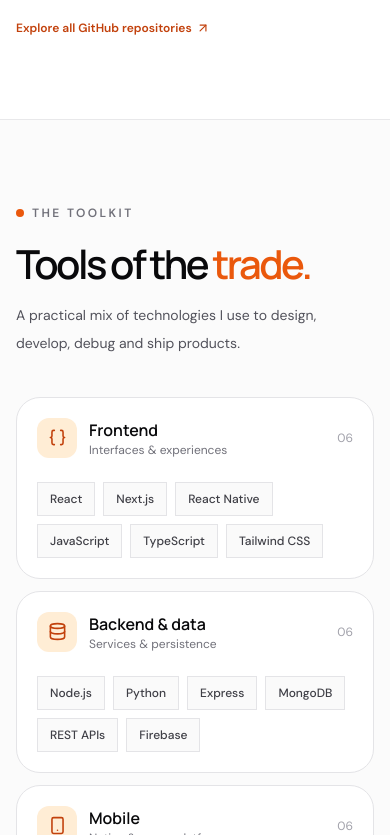
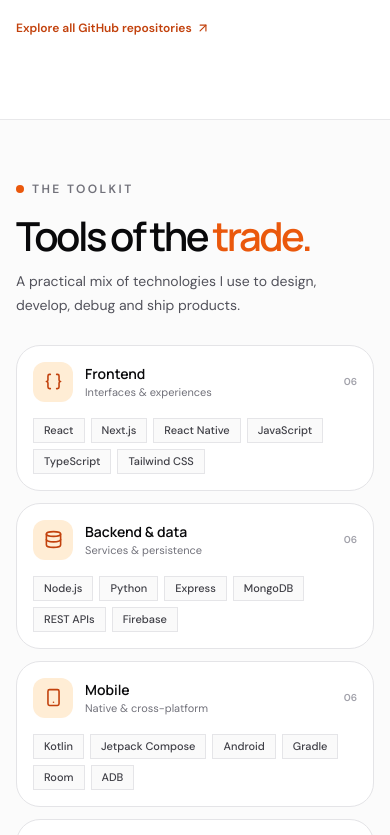
Before and after one commit to hustlewithvikram/vikram, a Next.js app: page / in a window 390 px wide. Shown: the part 4669-5504 px from the top of the page. Built offline with nearby package versions, Linux system fonts and the light colour scheme; what tailwind-clip-path would draw is missing.

Commit message:
Refine compact responsive technology stack

```diff
--- a/app/components/ui/SkillGrid.tsx
+++ b/app/components/ui/SkillGrid.tsx
@@ -12,17 +12,45 @@ const groups = [
 
 export default function SkillGrid() {
   return (
-    <section id="skills" className="section-space border-y border-zinc-200/80 bg-zinc-50/80 dark:border-zinc-800 dark:bg-zinc-900/35">
+    <section id="skills" className="border-y border-zinc-200/80 bg-zinc-50/80 px-4 py-14 transition-colors duration-500 dark:border-zinc-800 dark:bg-zinc-900/35 sm:px-6 sm:py-16 lg:px-8 lg:py-20">
       <div className="section-container">
-        <div className="mb-10 flex flex-col justify-between gap-4 sm:mb-12 sm:flex-row sm:items-end">
-          <div><p className="eyebrow"><span className="eyebrow-dot" /> The toolkit</p><h2 className="section-heading mt-5">Tools of the <span className="accent-text">trade.</span></h2></div>
-          <p className="max-w-sm text-sm leading-7 text-zinc-600 dark:text-zinc-400">A practical mix of technologies I use to design, develop, debug and ship products.</p>
+        <div className="mb-7 flex flex-col justify-between gap-3 sm:mb-9 sm:flex-row sm:items-end">
+          <div>
+            <p className="eyebrow"><span className="eyebrow-dot" /> The toolkit</p>
+            <h2 className="section-heading mt-4">Tools of the <span className="accent-text">trade.</span></h2>
+          </div>
+          <p className="max-w-sm text-sm leading-6 text-zinc-600 dark:text-zinc-400 sm:leading-7">
+            A practical mix of technologies I use to design, develop, debug and ship products.
+          </p>
         </div>
-        <div className="grid gap-3 sm:grid-cols-2">
+
+        <div className="grid grid-cols-1 gap-3 sm:grid-cols-2 xl:grid-cols-4">
           {groups.map(({ icon: Icon, title, detail, skills }, index) => (
-            <motion.article key={title} initial={{ opacity: 0, y: 16 }} whileInView={{ opacity: 1, y: 0 }} viewport={{ once: true, amount: 0.2 }} transition={{ duration: 0.35, delay: index * 0.06 }} className="surface-card p-5 sm:p-7">
-              <div className="flex items-center gap-3"><span className="grid h-10 w-10 place-items-center rounded-xl bg-orange-100 text-orange-700 dark:bg-orange-400/10 dark:text-orange-300"><Icon size={19} /></span><div><h3 className="font-semibold text-zinc-950 dark:text-white">{title}</h3><p className="text-xs text-zinc-500 dark:text-zinc-400">{detail}</p></div><span className="ml-auto text-xs tabular-nums text-zinc-400">{String(skills.length).padStart(2, "0")}</span></div>
-              <div className="mt-6 flex flex-wrap gap-2">{skills.map((skill) => <span key={skill} className="rounded-lg border border-zinc-200 bg-zinc-50 px-3 py-2 text-xs font-medium text-zinc-700 dark:border-zinc-700 dark:bg-zinc-800/80 dark:text-zinc-200">{skill}</span>)}</div>
+            <motion.article
+              key={title}
+              initial={{ opacity: 0, y: 14 }}
+              whileInView={{ opacity: 1, y: 0 }}
+              viewport={{ once: true, amount: 0.15 }}
+              transition={{ duration: 0.35, delay: index * 0.05 }}
+              className="surface-card min-w-0 p-4 transition-all duration-300 hover:-translate-y-0.5 hover:border-orange-300/70 hover:shadow-[0_12px_28px_rgba(15,23,42,0.06)] dark:hover:border-orange-400/30 sm:p-5"
+            >
+              <div className="flex min-w-0 items-center gap-3">
+                <span className="grid h-10 w-10 shrink-0 place-items-center rounded-xl bg-orange-100 text-orange-700 dark:bg-orange-400/10 dark:text-orange-300">
+                  <Icon size={19} />
+                </span>
+                <div className="min-w-0">
+                  <h3 className="truncate text-sm font-semibold text-zinc-950 dark:text-white">{title}</h3>
+                  <p className="truncate text-[11px] text-zinc-500 dark:text-zinc-400">{detail}</p>
+                </div>
+                <span className="ml-auto shrink-0 text-[10px] font-semibold tabular-nums text-zinc-400 dark:text-zinc-500">{String(skills.length).padStart(2, "0")}</span>
+              </div>
+              <div className="mt-4 flex flex-wrap gap-1.5">
+                {skills.map((skill) => (
+                  <span key={skill} className="rounded-lg border border-zinc-200/90 bg-zinc-50 px-2.5 py-1.5 text-[11px] font-medium leading-none text-zinc-700 transition-colors duration-300 dark:border-zinc-700/80 dark:bg-zinc-800/75 dark:text-zinc-300">
+                    {skill}
+                  </span>
+                ))}
+              </div>
             </motion.article>
           ))}
         </div>
```
